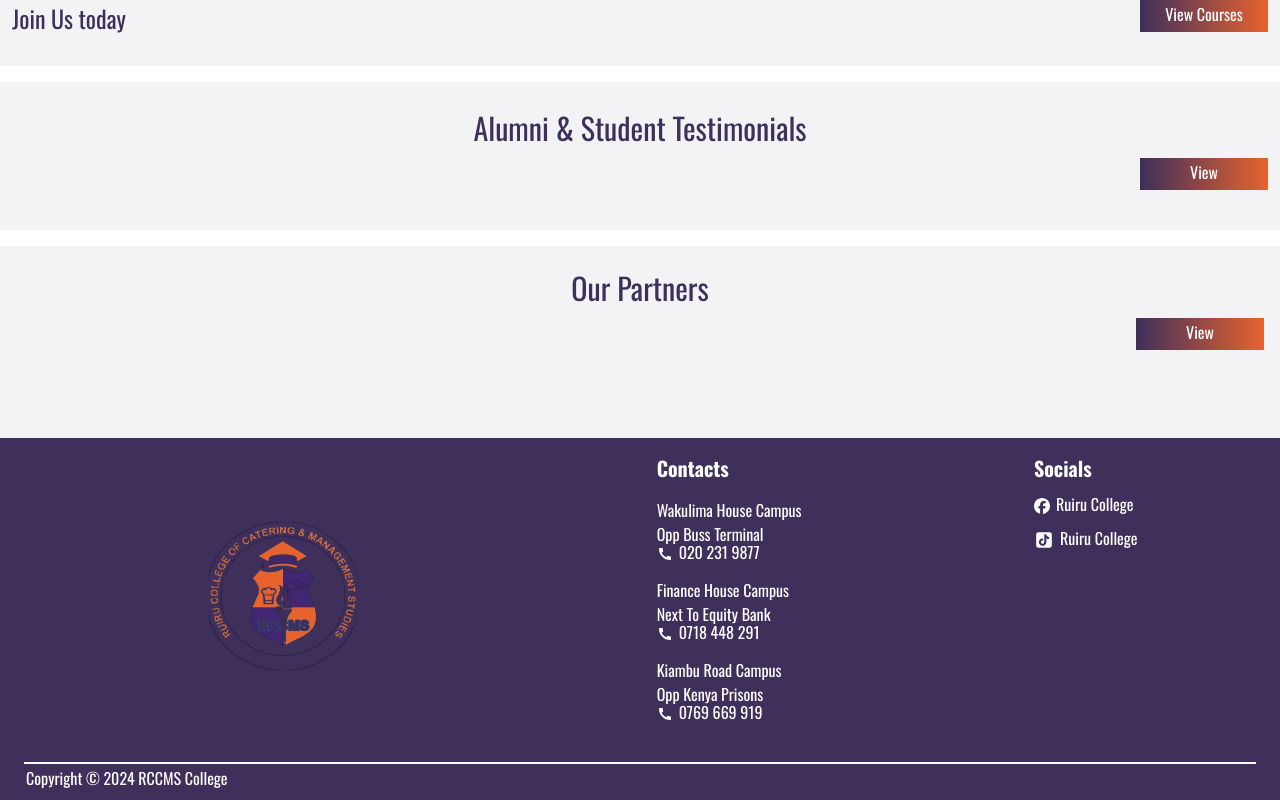
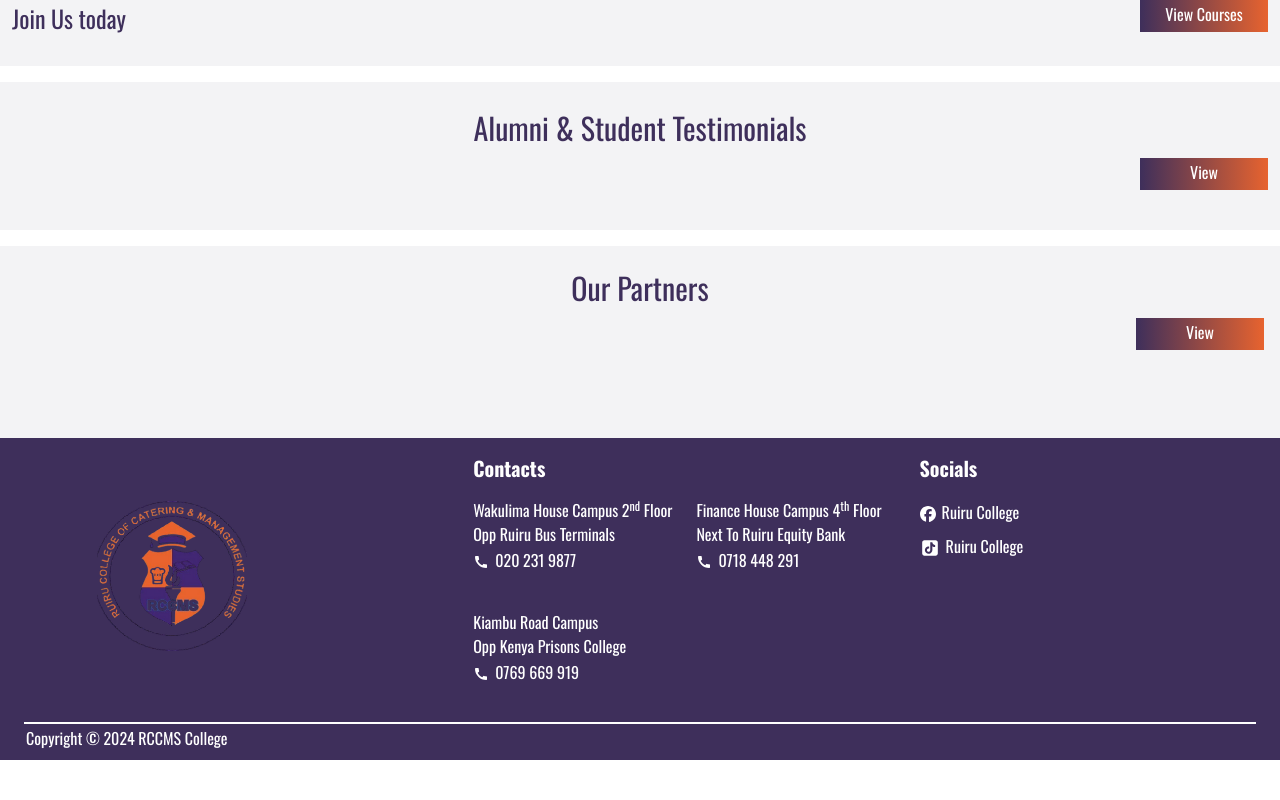
Before and after one commit to Mburu-Waa-Waanjiku/rccms, a Next.js app: page / in a window 1280 px wide. Shown: the part 4174-4974 px from the top of the page. After the commit the page ends 4934 px from the top, so only its background shows below. Built offline with nearby package versions, Linux system fonts and the light colour scheme.

Commit message:
Add files via upload

```diff
--- a/app/globals.css
+++ b/app/globals.css
@@ -111,3 +111,6 @@ html {
     background-clip: text;
     color: transparent; /* Makes the text transparent */
   }
+.w-fiter {
+    max-width: -webkit-fill-available;
+}
--- a/components/Apply.jsx
+++ b/components/Apply.jsx
@@ -27,7 +27,7 @@ function Apply({applyTitle, closeLogger}) {
   const RegistersubmitHandler = async (values) => {
     setWaiting(true);
     try {
-      router.push(`https://wa.me/254202319877?text=*COURSE%20APPLICATION*%0A%0ACourse%20Name:%20${applyTitle ? applyTitle : value.course}%0AFull%20Name:%20${values.firstName}%20${values.secondName}%0AEmail:%20${values.email}%0APhone%20Number:%20${values.phoneNumber}%0A*THANK%20YOU*`)
+      router.push(`https://wa.me/254202319877?text=*COURSE%20APPLICATION*%0A%0ACourse%20Name:%20${applyTitle ? applyTitle : values.course}%0AFull%20Name:%20${values.firstName}%20${values.secondName}%0AEmail:%20${values.email}%0APhone%20Number:%20${values.phoneNumber}%0A*THANK%20YOU*`)
       setWaiting(false);
     } catch (err) {
       console.log(err)
@@ -92,13 +92,13 @@ function Apply({applyTitle, closeLogger}) {
           {applyTitle ? applyTitle : 'Apply Now'}
         </div>
         <div className='flex flex-col items-center'>
-          <div className='flex xsm:gap-3 flex-col xsm:flex-row'>
           {!applyTitle &&
             <Form.Item
-                name="gender"
+              name="course"
               rules={[{
                 required: true,
               }]}
+              className='w-fiter'
             >
               <Select className="w-full" placeholder="Select A Course" >
                 {courses.map((course) => (
@@ -107,6 +107,7 @@ function Apply({applyTitle, closeLogger}) {
               </Select>
             </Form.Item>
           }
+          <div className='flex xsm:gap-3 flex-col xsm:flex-row'>
             <Form.Item
               name="firstName"
               defaultValue=""
--- a/components/Footer.jsx
+++ b/components/Footer.jsx
@@ -8,31 +8,48 @@ import Link from 'next/link';
 function Footer() {
   return (
     <>
-      <div className="w-full text-white p-4 grid justify-items-center grid-cols-4 xmsm:grid-cols-7 title-color">
+      <div className="w-full text-white p-4 grid justify-items-center grid-cols-4 xmsm:grid-cols-7 xmd:grid-cols-12 title-color">
         <div className="col-span-3 self-center hidden xmsm:block">
           <Image width={150} height={150} className="" src={'/a29d2abffaa3667be2c61a94a0ccc015.png'} />
         </div>
-        <div className="col-span-2">
+        <div className='col-span-4 grid-cols-4 xmd:grid-cols-9 xmd:col-span-9 grid gap-6'>
+          <div className="col-span-2 xmd:col-span-3">
             <div className="text-xl font-bold pb-4">Contacts</div>
-          <div>Wakulima House Campus <br/> Opp Buss Terminal</div>
+            <div>Wakulima House Campus 2<sup>nd</sup> Floor <br/> Opp Ruiru Bus Terminals</div>
             <Link href={'tel:0223 231 9877'}>
-            <div className="text-base flex leading-3 pb-4 gap-1.5"><MdCall/> 020 231 9877</div>
-          </Link>
-          <div>Finance House Campus <br/> Next To Equity Bank</div>
-          <Link href={'tel:0718 448 291'}>
-            <div className="text-base flex leading-3 pb-4 gap-1.5"><MdCall/>  0718 448 291</div>
-          </Link>
-          <div>Kiambu Road Campus <br/> Opp Kenya Prisons</div>
-          <Link href={'tel:0769669919'}>
-            <div className="text-base flex leading-3 pb-4 gap-1.5 "><MdCall/> 0769 669 919</div>
+              <div className="text-base flex leading-3 pb-4 pt-2 gap-1.5"><MdCall/> 020 231 9877</div>
             </Link>
           </div>
-        <div className="col-span-2">
+          <div className="col-span-2 xmd:col-span-3">
+            <div className='mt-11'>Finance House Campus 4<sup>th</sup> Floor <br/> Next To Ruiru Equity Bank</div>
+            <Link href={'tel:0718 448 291'}>
+              <div className="text-base flex leading-3 pb-4 pt-2 gap-1.5"><MdCall/>  0718 448 291</div>
+            </Link>
+          </div>
+          <div className="col-span-2 hidden xmd:block xmd:col-span-3">
+            <div className="text-xl font-bold pb-4 xmd:pb-6">Socials</div>
+            <Link href={'https:// www.facebook.com/p/Ruiru-College-of-Catering-and-Management-Courses-RCCMS-100070130419338/'}>
+              <div className="text-base flex leading-3 pb-4 gap-1.5"><FaFacebook/> Ruiru College</div>
+            </Link>
+            <Link href={'https://www.tiktok.com/@ruiru.college?_t=8q6DYUzydHS&_r=1'}>
+              <div className="text-base flex leading-4 pb-4 gap-1.5"><AiFillTikTok className='text-xl'/> Ruiru College</div>
+            </Link>
+          </div>
+          <div className="col-span-2 xmd:col-span-3">
+            <div>Kiambu Road Campus <br/> Opp Kenya Prisons College</div>
+            <Link href={'tel:0769669919'}>
+              <div className="text-base flex leading-3 pb-4 pt-2 gap-1.5 "><MdCall/> 0769 669 919</div>
+            </Link>
+          </div>
+          <div className="col-span-2 block xmd:hidden">
             <div className="text-xl font-bold pb-4">Socials</div>
             <Link href={'https:// www.facebook.com/p/Ruiru-College-of-Catering-and-Management-Courses-RCCMS-100070130419338/'}>
               <div className="text-base flex leading-3 pb-4 gap-1.5"><FaFacebook/> Ruiru College</div>
             </Link>
+            <Link href={'https://www.tiktok.com/@ruiru.college?_t=8q6DYUzydHS&_r=1'}>
               <div className="text-base flex leading-4 pb-4 gap-1.5"><AiFillTikTok className='text-xl'/> Ruiru College</div>
+            </Link>
+          </div>
         </div>
       </div>
       <div className="w-full text-white px-6 py-2 title-color">
```
Lines whose indentation alone changed are shown as unchanged.
